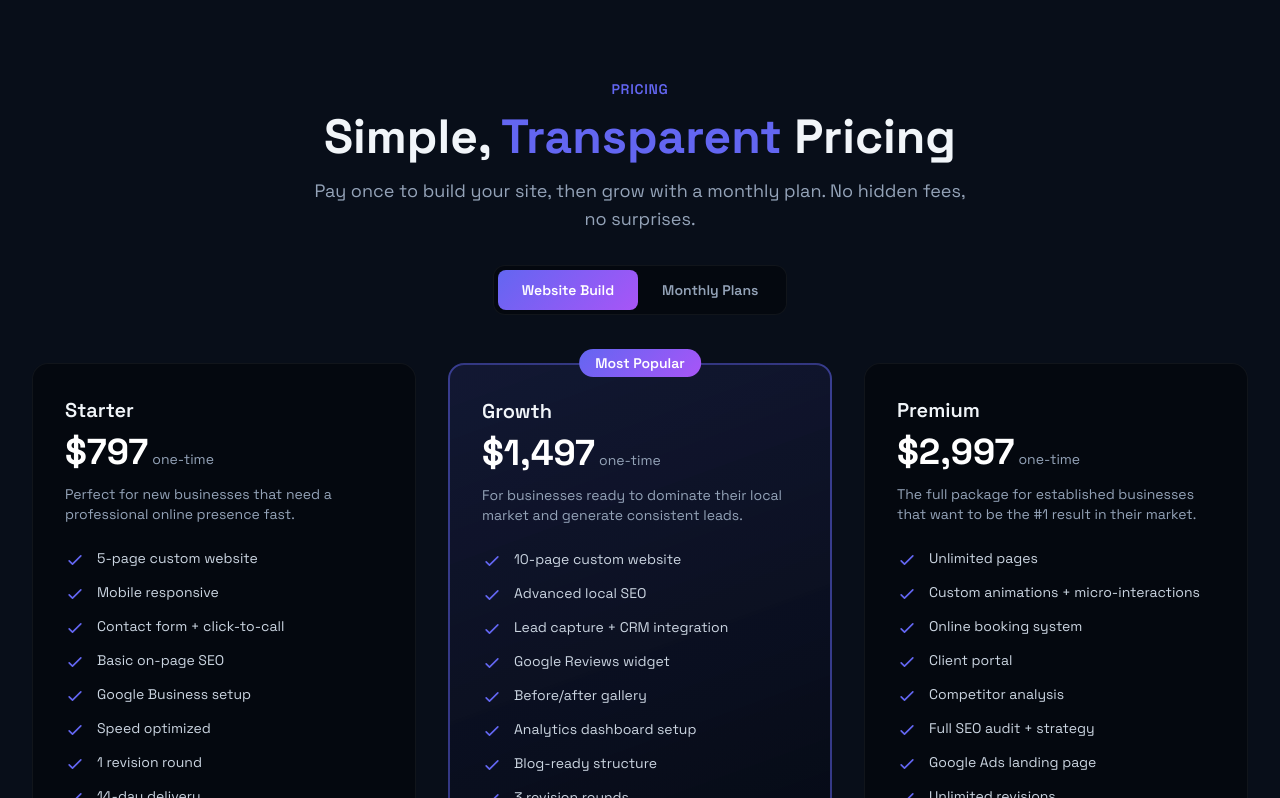
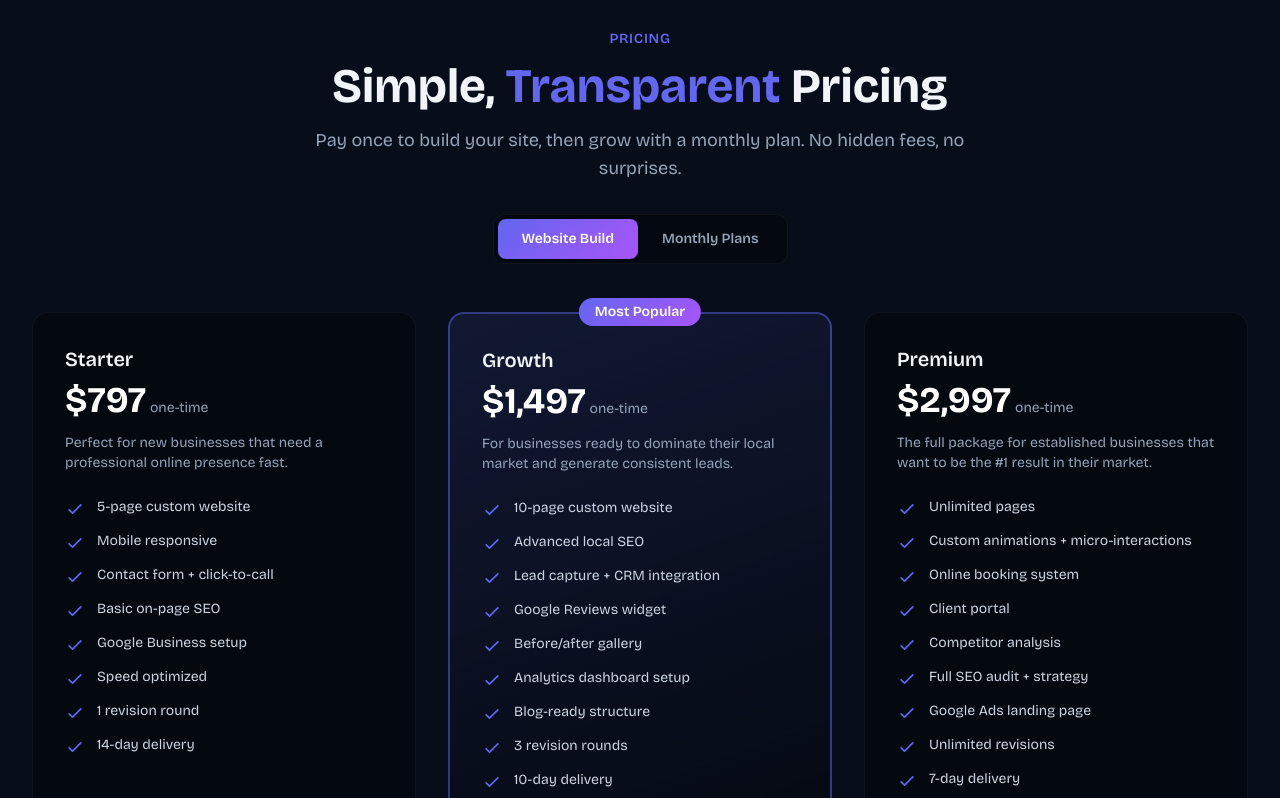
Before and after one commit to ethanmillerinvestments-code/miller-sites, a Next.js app: page / in a window 1280 px wide. Shown: the part 4182-4980 px from the top of the page. Built offline with nearby package versions, Linux system fonts and the light colour scheme.

Commit message:
Switch font to Bricolage Grotesque

```diff
--- a/src/app/layout.tsx
+++ b/src/app/layout.tsx
@@ -1,11 +1,11 @@
 import type { Metadata } from "next";
-import { Space_Grotesk } from "next/font/google";
+import { Bricolage_Grotesque } from "next/font/google";
 import "./globals.css";
 
-const spaceGrotesk = Space_Grotesk({
+const bricolage = Bricolage_Grotesque({
   subsets: ["latin"],
-  variable: "--font-space",
-  weight: ["300", "400", "500", "600", "700"],
+  variable: "--font-bricolage",
+  weight: ["400", "500", "600", "700", "800"],
 });
 
 export const metadata: Metadata = {
@@ -21,7 +21,7 @@ export default function RootLayout({
 }>) {
   return (
     <html lang="en" className="scroll-smooth">
-      <body className={`${spaceGrotesk.variable} font-sans antialiased bg-navy text-slate-100`}>
+      <body className={`${bricolage.variable} font-sans antialiased bg-navy text-slate-100`}>
         {children}
       </body>
     </html>
--- a/tailwind.config.ts
+++ b/tailwind.config.ts
@@ -31,7 +31,7 @@ const config: Config = {
         },
       },
       fontFamily: {
-        sans: ["Space Grotesk", "system-ui", "sans-serif"],
+        sans: ["Bricolage Grotesque", "system-ui", "sans-serif"],
       },
       animation: {
         "float": "float 6s ease-in-out infinite",
```
